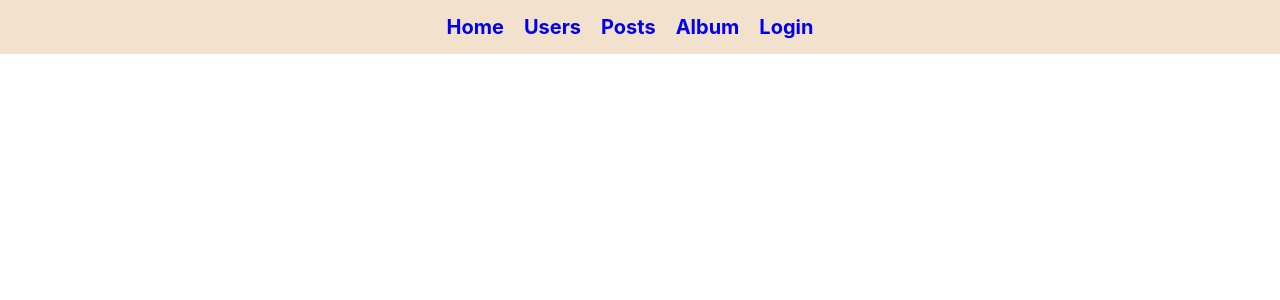
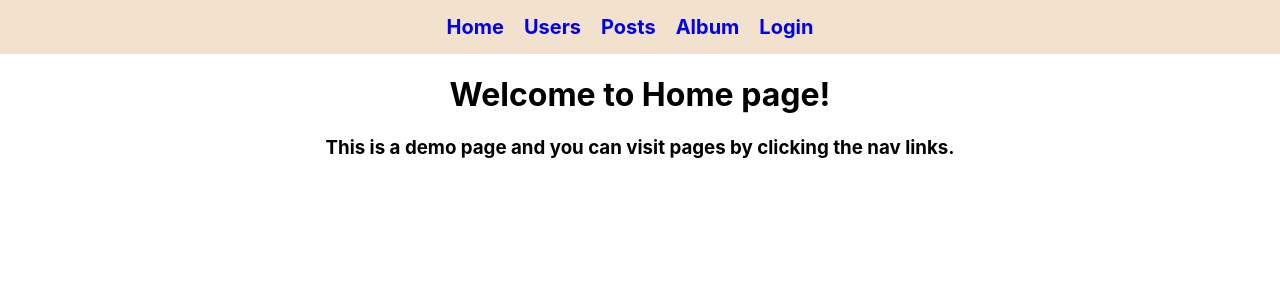
Before and after one commit to tajnur007/web-development-practice, a React (Create React App) app in the folder module-58-react-auth-private-route/react-auth-2/: page / in a window 1280 px wide. Shown: the top 300 px of the page. Built offline with nearby package versions, Linux system fonts and the light colour scheme.

Commit message:
Simple message showed

```diff
--- a/module-58-react-auth-private-route/react-auth-2/src/components/Home/Home.js
+++ b/module-58-react-auth-private-route/react-auth-2/src/components/Home/Home.js
@@ -3,7 +3,8 @@ import React from 'react';
 const Home = () => {
     return (
         <div>
-
+            <h1>Welcome to Home page!</h1>
+            <h3>This is a demo page and you can visit pages by clicking the nav links.</h3>
         </div>
     );
 };
```
